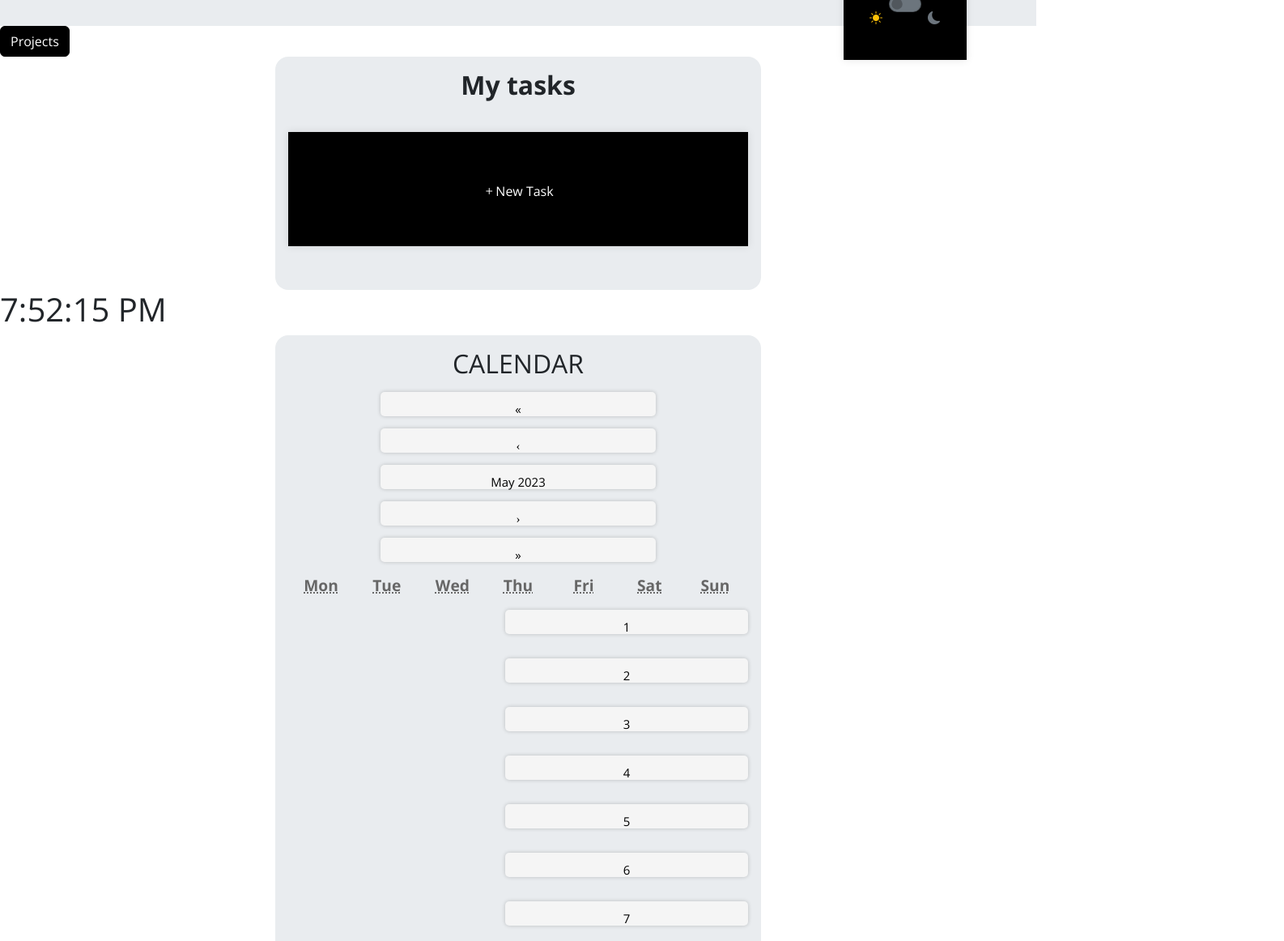
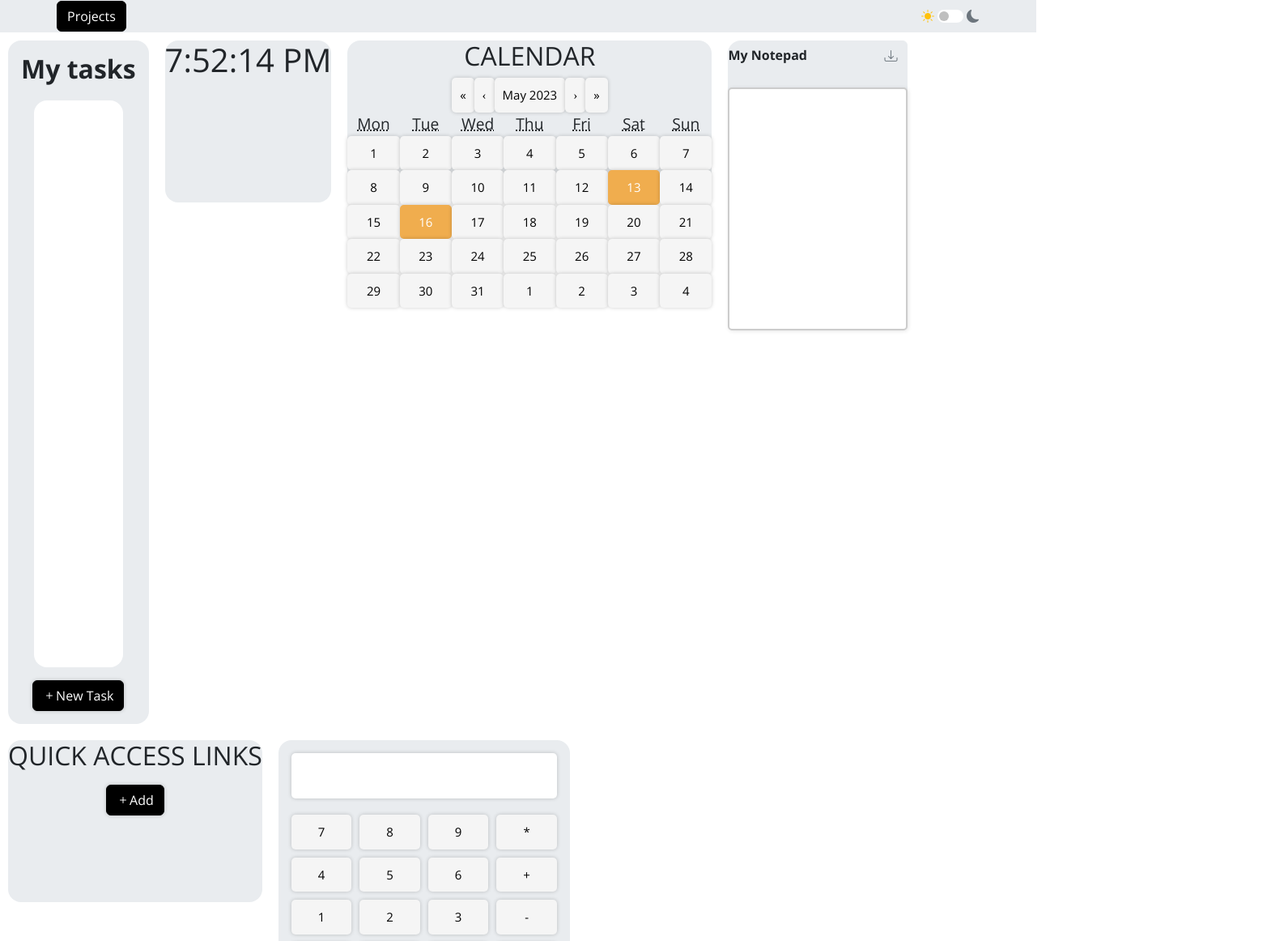
Before and after one commit to FoiBaG/portfolio, a React (Create React App) app in the folder workbench/: page / in a window 1280 px wide. Shown: the top 1162 px of the page at 81% size, 1586 px wide, since content can reach past the window. Built offline with nearby package versions, Linux system fonts and the light colour scheme.

Commit message:
feat: quick links (need to be fix) and my tasks (need to be fix)

```diff
--- a/workbench/src/components/calendar.js
+++ b/workbench/src/components/calendar.js
@@ -43,7 +43,7 @@ function CalendarNote() {
   };
 
   return (
-    <div className="calendar">
+    <div className="body-calendar">
         <h2>CALENDAR</h2>
         <Calendar
             onClickMonth={handleMonthChange}
--- a/workbench/src/components/clock.js
+++ b/workbench/src/components/clock.js
@@ -12,7 +12,7 @@ function Clock() {
 
     return (
         <>
-            <div>
+            <div className="body-clock">
                 <h1>{time.toLocaleTimeString()}</h1>
             </div>
         </>
--- a/workbench/src/components/common/header.js
+++ b/workbench/src/components/common/header.js
@@ -2,6 +2,7 @@ import React from 'react';
 import ToggleTheme from './toggle-theme';
 import Container from 'react-bootstrap/Container';
 import Navbar from 'react-bootstrap/Navbar';
+import { Button } from 'react-bootstrap';
 
 function Header() {
 
@@ -10,6 +11,7 @@ function Header() {
     <>
         <Navbar>
         <Container  className="navbar">
+        <Button href='/projects'>Projects</Button>
             <ToggleTheme />
         </Container>
         </Navbar>
--- a/workbench/src/components/links.js
+++ b/workbench/src/components/links.js
@@ -1,14 +1,64 @@
-import React from 'react';
+import React, { useState } from 'react';
+import Modal from 'react-bootstrap/Modal';
 import Button from 'react-bootstrap/Button';
 
 function LinksContent() {
+    const [links, setLinks] = useState([]);
+    const [linkName, setLinkName] = useState('');
+    const [show, setShow] = useState(false);
+
+    const handleClose = () => setShow(false);
+    const handleShow = () => setShow(true);
+
+    const addLink = (event) => {
+        event.preventDefault();
+        if (linkName.trim() !== '') {
+            setLinks([...links, linkName]);
+            setLinkName('');
+        }
+    };
+
+    const removeLink = (index) => {
+        const newLinks = [...links];
+        newLinks.splice(index, 1);
+        setLinks(newLinks);
+    };
+
+    const handleLinkNameChange = (event) => {
+        setLinkName(event.target.value);
+    };
+
     return (
         <>
-            <h2>QUICK ACCESS LINKS</h2>
-            <div>
-                <div className="links-buttons">
-                    <Button><i class="bi bi-plus"></i>Add</Button>{' '}
-                    <Button><i class="bi bi-x"></i>Remove</Button>{' '}
+            <div className="body-links">
+                <h2>QUICK ACCESS LINKS</h2>
+                <div>
+                    <ul>
+                        {links.map((link, index) => (
+                            <>
+                                <a href={link} rel="noreferrer" target="_blank"><li key={index}>
+                                    {link}{" "}
+                                </li></a>
+                                <Button onClick={() => removeLink(index)}><i className="bi bi-x"></i>Remove Link</Button>
+                            </>
+                        ))}
+                    </ul>
+                </div>
+                <div>
+                    <form onSubmit={addLink}>
+                        <Button type="submit" onClick={handleShow} onChange={addLink}><i className="bi bi-plus"></i>Add</Button>
+                        <Modal show={show} onHide={handleClose} backdrop="static" keyboard={false}>
+                        <Modal.Header closeButton>
+                        </Modal.Header>
+                        <Modal.Body>
+                            <input type="url" name="taskName" value={linkName} placeholder="Link URL" onChange={handleLinkNameChange} />
+                        </Modal.Body>
+                        <Modal.Footer>
+                            <Button variant="secondary" onClick={handleClose}>Cancel</Button>
+                            <Button variant="primary" onClick={addLink}>Add</Button>
+                        </Modal.Footer>
+                        </Modal>
+                    </form>
                 </div>
             </div>
         </>
--- a/workbench/src/components/tasks.js
+++ b/workbench/src/components/tasks.js
@@ -30,11 +30,20 @@ function TaskContent() {
 
   return (
     <>
-      <div>
         <div className="tasks-content">
           <h2>My tasks</h2>
+          <div className="tasks-body">
+            <ul>
+              {tasks.map((task, index) => (
+                <li key={index}>
+                  {task}{" "}
+                  <Button onClick={() => removeTask(index)}><i className="bi bi-x"></i>Remove Task</Button>
+                </li>
+              ))}
+            </ul>
+          </div>
           <form onSubmit={addTask}>
-            <Button type="submit" onClick={handleShow}><i className="bi bi-plus"></i>New Task</Button>
+            <Button type="submit" onClick={handleShow} onChange={addTask}><i className="bi bi-plus"></i>New Task</Button>
             <Modal show={show} onHide={handleClose} backdrop="static" keyboard={false}>
               <Modal.Header closeButton>
                 <Modal.Title>Add new task</Modal.Title>
@@ -43,23 +52,12 @@ function TaskContent() {
                 <input type="text" name="taskName" value={taskName} placeholder="Tasks text" onChange={handleTaskNameChange} />
               </Modal.Body>
               <Modal.Footer>
-                <Button variant="secondary" onClick={handleClose}>
-                  Cancel
-                </Button>
-                <Button variant="primary">Add</Button>
+                <Button variant="secondary" onClick={handleClose}>Cancel</Button>
+                <Button variant="primary" onClick={addTask}>Add</Button>
               </Modal.Footer>
             </Modal>
           </form>
-          <ul>
-            {tasks.map((task, index) => (
-              <li key={index}>
-                {task}{" "}
-                <Button onClick={() => removeTask(index)}><i className="bi bi-x"></i>Remove Task</Button>
-              </li>
-            ))}
-          </ul>
         </div>
-      </div>
     </>
   );
 };
--- a/workbench/src/css/_main.scss
+++ b/workbench/src/css/_main.scss
@@ -9,167 +9,81 @@
 
 .navbar {
     display: flex;
-    height: 2rem;
+    justify-content: space-between;
+    height: 40px;
     background-color: var(--bs-gray-200);
 
-    .container {
-        justify-content: right;
+    .toggle-switch {
+      display: inline-flex;
+      justify-content: space-between;
+
+      .form-check-input {
+        border: none;
       }
 
-        .toggle-switch {
-            display: flex;
-            margin-right: map-get($spacers, 3);
-            color: var(--bs-white);
-            font-weight: bold;
-            justify-content: center;
-
       .form-label {
-                display: flex;
-                align-items: center;
-                justify-content: center;
-            }
-
-            .form-switch {
-                margin-left: map-get($spacers, 2);
-                margin-right: map-get($spacers, 2);
-            }
-
-            .form-check-input {
-                position: relative;
-                display: block;
-                margin-top: 5px;
-                width: 40px;
-                height: 20px;
-                border-radius: 160px;
-                background-color: var(--bs-gray);
-                transition: 0.5s;
-                cursor: pointer;
-            }
+        margin: 0;
 
         .bi-sun-fill {
-                font-size: 1rem;
           color: var(--bs-yellow);
         }
 
         .bi-moon-fill {
-                font-size: 1rem;
-                color: var(--bs-gray-600);
+          color: var(--bs-gray);
+        }
+      }
+
+      .form-switch {
+        display: flex;
+        justify-content: center;
       }
     }
 }
 
 //--------------------------------------------------------------------
 
-//FORM CSS
+//WORKBENCH
 
-.form-body {
-	margin: 0;
+.body-container {
+  max-width: 100%;
   padding: 0;
+  margin: 0 auto;
+  display: flex;
+  flex-wrap: wrap;
 }
 
-#title {
-	font-size: 2.5em;
+//--------------------------------------------------------------------
+
+//CLOCK
+
+.body-clock {
+    display: flex;
+    background-color: var(--bs-gray-200);
+    max-width: 450px;
+    height: 200px;
     text-align: center;
-	margin-top: 2em;
+    font-size: 1.2rem;
+    border-radius: 1rem;
+    margin: 10px 10px;
 }
 
-#description {
-	font-size: 1.2em;
-	text-align: center;
-	margin-top: 1.5em;
-}
+//--------------------------------------------------------------------
 
-form {
-	margin: 2em 0;
-	padding: 2em;
-	background-color: black;
-	box-shadow: 0px 0px 10px rgba(0, 0, 0, 0.1);
-}
-
-label {
-	display: block;
-	font-size: 1.2em;
-	margin-top: 1em;
-}
-
-input[type="text"] {
-	width: 100%;
-	padding: 0.5em;
-	border-radius: 5px;
-	border: 1px solid #ccc;
-	margin-top: 0.5em;
-	font-size: 1.2em;
-}
-
-input[type="email"] {
-	width: 100%;
-	padding: 0.5em;
-	border-radius: 5px;
-	border: 1px solid #ccc;
-	margin-top: 0.5em;
-	font-size: 1.2em;
-}
-
-textarea {
-	width: 100%;
-	padding: 0.5em;
-	border-radius: 5px;
-	border: 1px solid #ccc;
-	margin-top: 0.5em;
-	font-size: 1.2em;
-}
-
-input[type="number"] {
-	width: 100%;
-	padding: 0.5em;
-	border-radius: 5px;
-	border: 1px solid #ccc;
-	margin-top: 0.5em;
-	font-size: 1.2em;
-}
-
-select {
-	width: 100%;
-	padding: 0.5em;
-	border-radius: 5px;
-	border: 1px solid #ccc;
-	margin-top: 0.5em;
-	font-size: 1.2em;
-}
-
-input[type="checkbox"] {
-	margin-left: 1em;
-}
-
-button {
-  display: block;
-	width: 60%;
-	margin: 1em auto;
-	height: 2em;
-	font-size: 1.1rem;
-	background-color: yellow;
-	color: black;
-	border: none;
-	border-radius: 5px;
-	min-width: 300px;
-
-	&:hover {
-		background-color: white;
-	}
-}
+//FORM CSS
 
 //--------------------------------------------------------------------
 
 //NOTES
 
 .notes-content {
-    padding: 1rem;
+  display: inline-block;
   background-color: var(--bs-gray-200);
-    max-width: 600px;
-    margin: 0 auto;
+  max-width: 450px;
+  height: 200px;
   text-align: center;
   font-size: 1.2rem;
   border-radius: 1rem;
+  margin: 10px 10px;
 
     .notes-header {
         display: flex;
@@ -219,13 +133,23 @@ button {
 //TASKS
 
 .tasks-content {
+  display: inline-block;
   padding: 1rem;
+  margin: 10px 10px;
   background-color: var(--bs-gray-200);
-    max-width: 600px;
-    margin: 0 auto;
+  max-width: 450px;
+  max-height: 100%;
   text-align: center;
   font-size: 1.2rem;
   border-radius: 1rem;
+
+  .tasks-body {
+    height: 700px;
+    max-height: 700px;
+    background-color: var(--bs-white);
+    border-radius: 1rem;
+    margin: 1rem;
+  }
 }
 
   .tasks-buttons {
@@ -281,10 +205,12 @@ button {
 //CALCULATOR
 
 .calculator {
+  display: inline-block;
   padding: 1rem;
+  margin: 10px 10px;
   background-color: var(--bs-gray-200);
-    max-width: 600px;
-    margin: 0 auto;
+  max-width: 450px;
+  max-height: 450px;
   text-align: center;
   font-size: 1.2rem;
   border-radius: 1rem;
@@ -341,62 +267,30 @@ button {
 
 //CALENDAR
 
-.calendar {
-    padding: 1rem;
+.body-calendar {
+  display: inline-block;
   background-color: var(--bs-gray-200);
-    max-width: 600px;
-    margin: 0 auto;
+  max-width: 450px;
+  height: 200px;
   text-align: center;
   font-size: 1.2rem;
   border-radius: 1rem;
-  }
-
-  .calendar h2 {
-    font-size: 2rem;
-    margin-bottom: 1rem;
-  }
-
-  .calendar .calendar-details {
-    font-size: 1.2rem;
-    margin-bottom: 1.5rem;
-    color: #666;
-  }
-
-  .react-calendar {
-    border: none;
-    font-size: 1.2rem;
-    margin-bottom: 2rem;
-  }
-
-  .react-calendar__month-view__weekdays__weekday {
-    font-weight: bold;
-    color: #666;
-  }
-
-  .react-calendar__tile--now {
-    background-color: #007bff;
-    color: #fff;
-  }
-
-  .react-calendar__tile--active,
-  .react-calendar__tile--active:enabled:hover {
-    background-color: #007bff;
-    color: #fff;
-  }
-
-  .react-calendar__tile--active:disabled {
-    background-color: #f0f0f0;
-    color: #bbb;
-  }
-
-  .react-calendar__tile--hasActive:hover {
-    background-color: #007bff;
-    color: #fff;
-  }
-
-  .react-calendar__tile--hasActive.react-calendar__tile--active {
-    background-color: #007bff;
-    color: #fff;
+  margin: 10px 10px;
 }
 
 //--------------------------------------------------------------------
+
+//LINKS
+
+.body-links {
+  display: inline-block;
+  background-color: var(--bs-gray-200);
+  max-width: 450px;
+  height: 200px;
+  text-align: center;
+  font-size: 1.2rem;
+  border-radius: 1rem;
+  margin: 10px 10px;
+}
+
+//--------------------------------------------------------------------
--- a/workbench/src/pages/workbench.js
+++ b/workbench/src/pages/workbench.js
@@ -6,7 +6,7 @@ import CalendarNote from '../components/calendar';
 import NotesComp from '../components/notes';
 import LinksContent from '../components/links';
 import Calculator from '../components/calculator';
-import { Button } from 'react-bootstrap';
+import { Container } from 'react-bootstrap';
 
 
 function WorkBench() {
@@ -14,13 +14,14 @@ function WorkBench() {
   return (
     <>
         <Header />
-        <Button href='/projects'>Projects</Button>
+        <Container className="body-container">
           <TasksContent />
           <Clock />
           <CalendarNote />
           <NotesComp />
           <LinksContent />
           <Calculator />
+        </Container>
     </>
   );
 }
```
Lines whose indentation alone changed are shown as unchanged.
